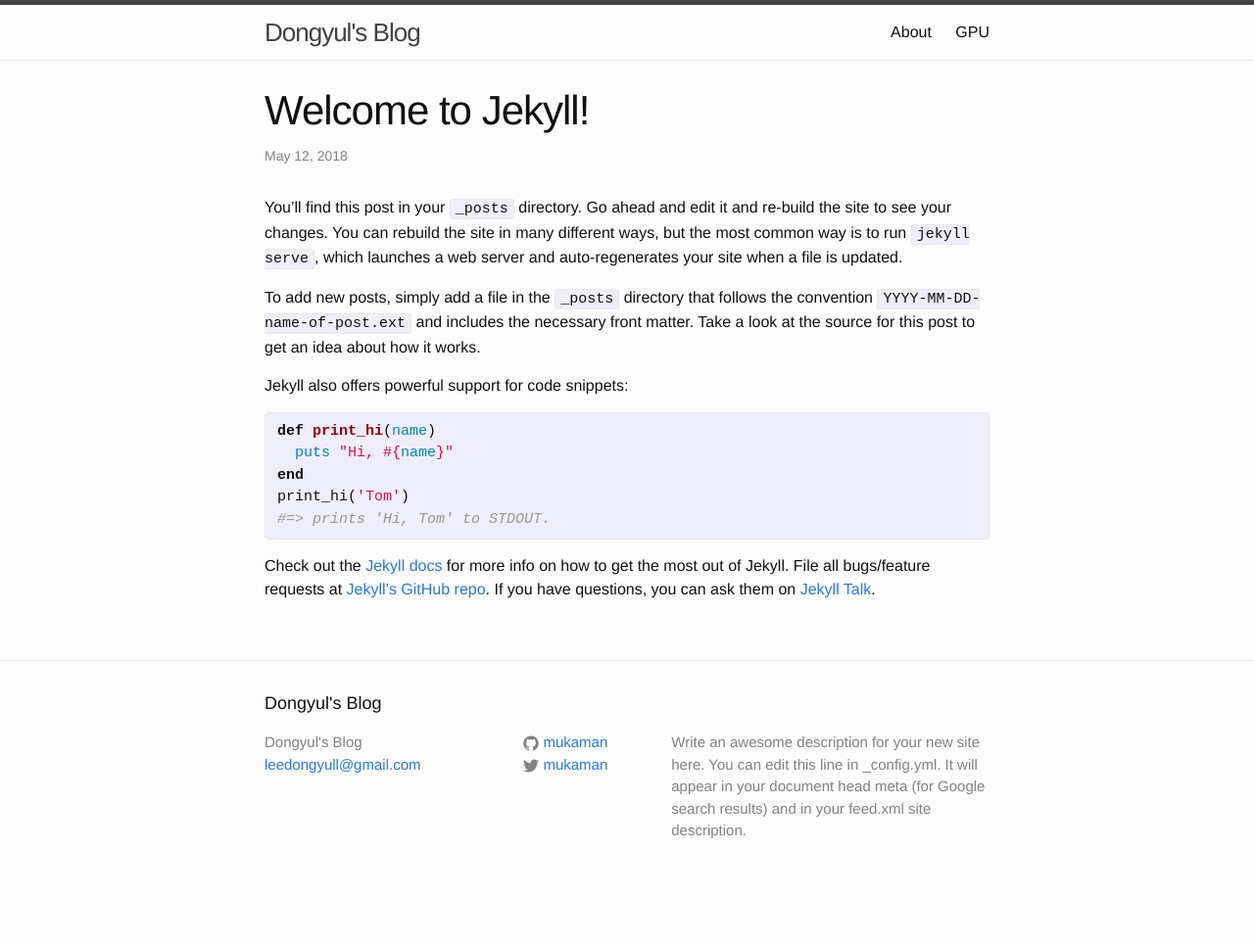
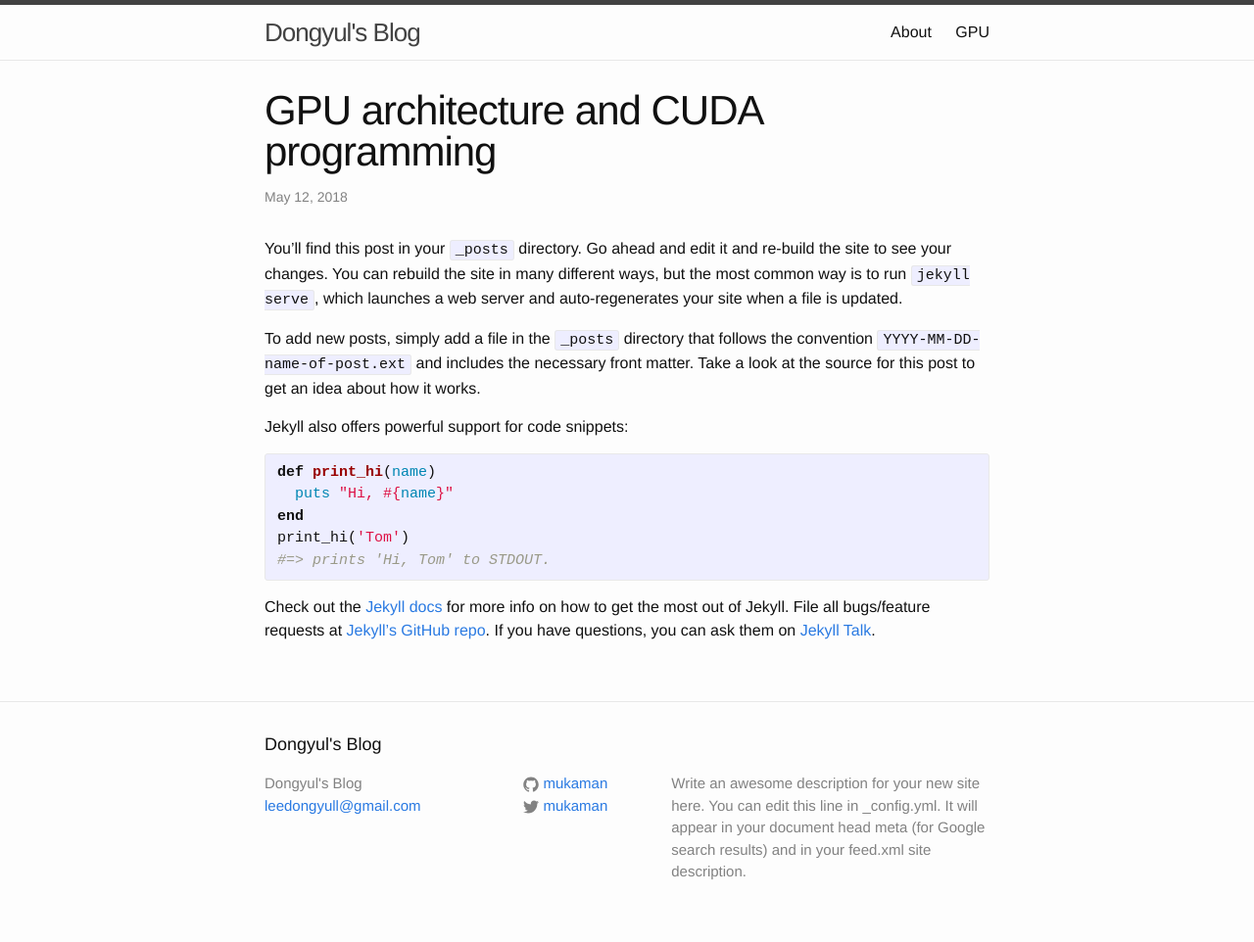
Before and after one commit to mukaman84/mukaman84.github.io, a Jekyll site: the page built from _posts/2018-05-12-welcome-to-jekyll.markdown, in a window 1280 px wide. Shown: the whole page at 98% size. Built offline with Jekyll 4.4.1, drawn with Linux system fonts in a browser that asks for light colours; before the commit the page ends 920 px from its top, so only the background shows below that.

Commit message:
Update 2018-05-12-welcome-to-jekyll.markdown

```diff
--- a/_posts/2018-05-12-welcome-to-jekyll.markdown
+++ b/_posts/2018-05-12-welcome-to-jekyll.markdown
@@ -1,8 +1,8 @@
 ---
 layout: post
-title:  "Welcome to Jekyll!"
+title:  "GPU architecture and CUDA programming"
 date:   2018-05-12 21:00:28 +0900
-categories: jekyll update
+categories: GPU study update
 ---
 You’ll find this post in your `_posts` directory. Go ahead and edit it and re-build the site to see your changes. You can rebuild the site in many different ways, but the most common way is to run `jekyll serve`, which launches a web server and auto-regenerates your site when a file is updated.
 
```
